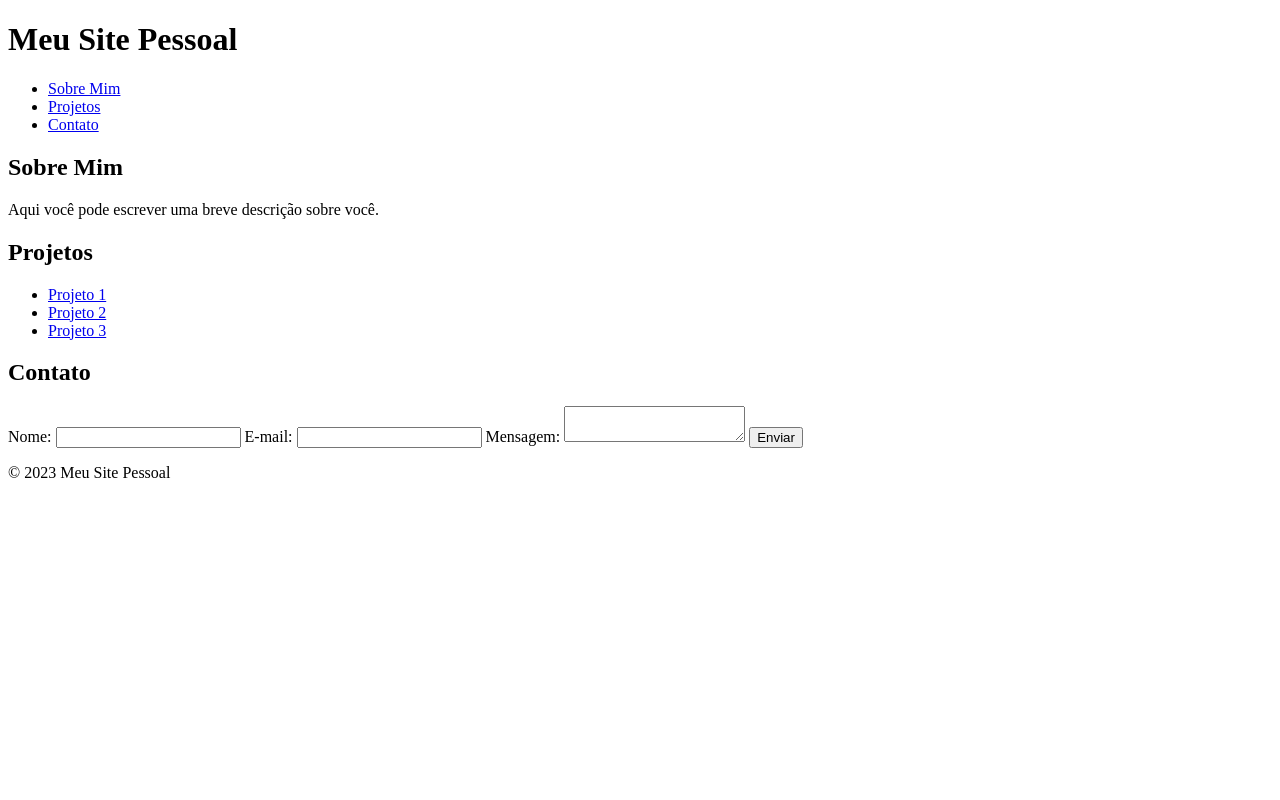
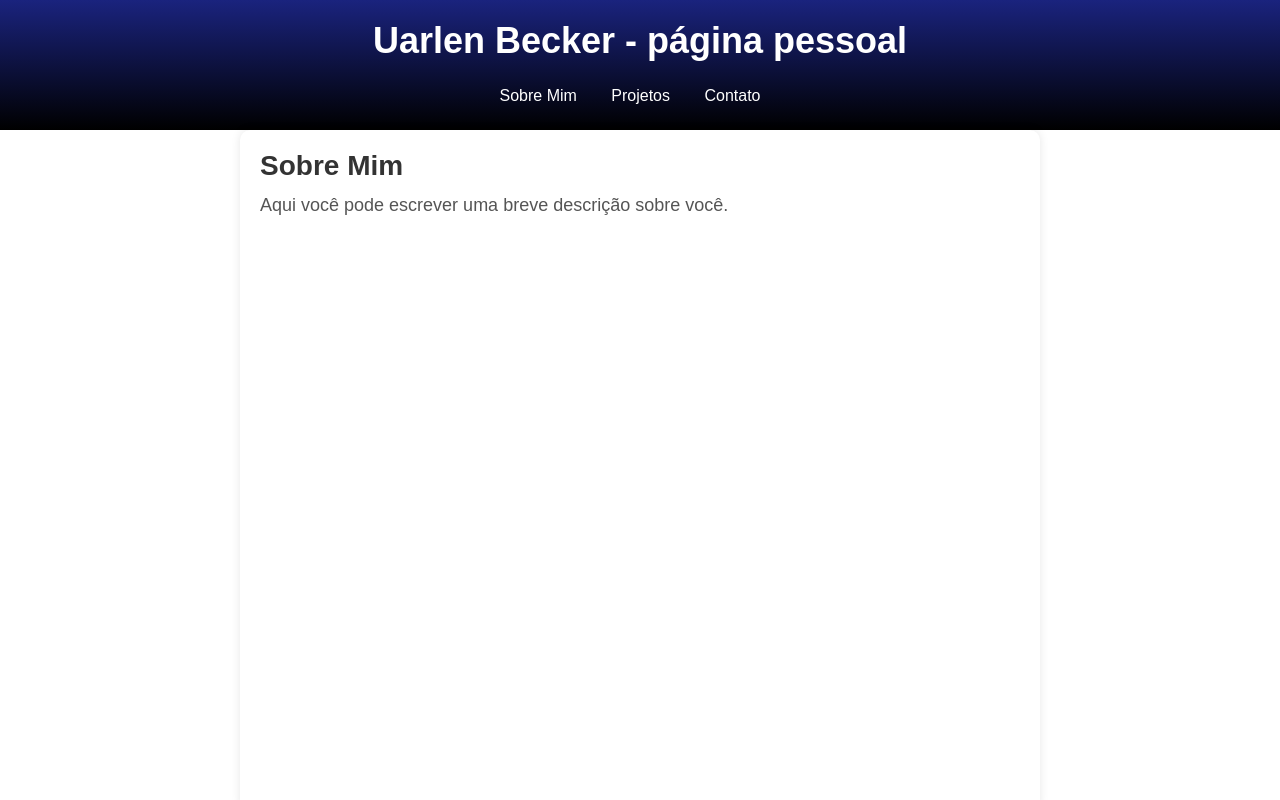
Before and after one commit to dvitorio/uarlen_portfolio, a plain HTML site: page index.html in a window 1280 px wide. Shown: the top 800 px of the page. Drawn offline with Linux system fonts and the light colour scheme.

Commit message:
Mais ajustes na estilização

```diff
--- a/index.html
+++ b/index.html
@@ -1,18 +1,18 @@
 <!DOCTYPE html>
-<html lang="en">
+<html lang="pt-br">
 
 <head>
     <meta charset="UTF-8">
     <meta http-equiv="X-UA-Compatible" content="IE=edge">
     <meta name="viewport" content="width=device-width, initial-scale=1.0">
-    <title>Document</title>
+    <title>Uarlen Becker</title>
     <link rel="stylesheet" href="styles.css">
 </head>
 
 <body>
 
     <header>
-        <h1>Meu Site Pessoal</h1>
+        <h1>Uarlen Becker - página pessoal</h1>
         <nav>
           <ul>
             <li><a href="#sobre-mim">Sobre Mim</a></li>
--- a/styles.css
+++ b/styles.css
@@ -0,0 +1,146 @@
+/*Zerando margens e espaçamentos internos*/
+*{
+    margin: 0;
+    padding: 0;
+    box-sizing: border-box;
+    font-family: Arial, Helvetica, sans-serif;
+}
+
+/* Define o estilo para o cabeçalho */
+header {
+    background: linear-gradient(to bottom, #1a237e, #000000);
+    padding: 20px;
+    text-align: center;
+  }
+
+
+  /* Define o estilo para o título principal */
+  h1 {
+    margin-top: 0;
+    font-size: 36px;
+    color: #fff;
+  }
+
+  /* Define o estilo para a navegação */
+  nav {
+    margin-top: 20px;
+  }
+
+  nav ul {
+    list-style: none;
+    margin: 0;
+    padding: 0;
+  }
+
+  nav li {
+    display: inline-block;
+    margin-right: 20px;
+  }
+
+  nav a {
+    display: block;
+    color: #fff;
+    text-decoration: none;
+    font-size: 16px;
+    padding: 5px;
+  }
+
+  nav a:hover {
+    color: #1a237e;
+    background-color: #fff;
+  }
+
+  /* Define o estilo para a seção de contato */
+#contato {
+    background-color: #f2f2f2;
+    padding: 50px;
+    text-align: center;
+  }
+
+  /* Define o estilo para o título */
+  h2 {
+    margin-top: 0;
+    font-size: 36px;
+    color: #333;
+  }
+
+/* Define o estilo para o formulário */
+form {
+    max-width: 500px;
+    margin: 0 auto;
+    display: flex;
+    flex-direction: column;
+    align-items: center;
+  }
+
+  label {
+    width: 100%;
+    max-width: 500px;
+    text-align: left;
+    margin-bottom: 10px;
+    font-size: 18px;
+    color: #333;
+  }
+
+  input,
+  textarea {
+    display: block;
+    width: 100%;
+    padding: 10px;
+    margin-bottom: 20px;
+    border: none;
+    border-radius: 4px;
+    box-sizing: border-box;
+  }
+
+  textarea {
+    height: 150px;
+  }
+
+  button[type="submit"] {
+    display: inline-block;
+    background-color: #1a237e;
+    color: #fff;
+    font-size: 18px;
+    padding: 10px 20px;
+    border: none;
+    border-radius: 4px;
+    cursor: pointer;
+    transition: background-color 0.3s ease;
+  }
+
+  button[type="submit"]:hover {
+    background-color: #000000;
+  }
+
+
+  /* Define o estilo para a seção */
+  #sobre-mim {
+    max-width: 800px;
+    height: 85vh;
+    margin: 0 auto;
+    padding: 20px;
+    background-color: #fff;
+    box-shadow: 0px 0px 10px rgba(0, 0, 0, 0.1);
+    border-radius: 10px;
+  }
+
+  /* Define o estilo para o título */
+  #sobre-mim h2 {
+    font-size: 28px;
+    color: #333;
+    margin-bottom: 10px;
+  }
+
+  /* Define o estilo para o texto */
+  #sobre-mim p {
+    font-size: 18px;
+    color: #555;
+    line-height: 1.5;
+  }
+</style>
+
+<section id="sobre-mim">
+  <h2>Sobre Mim</h2>
+  <p>Aqui você pode escrever uma breve descrição sobre você.</p>
+</section>
```
